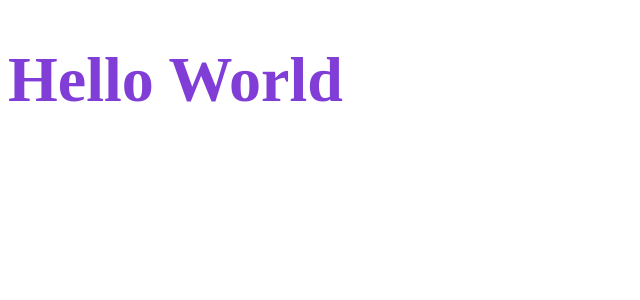
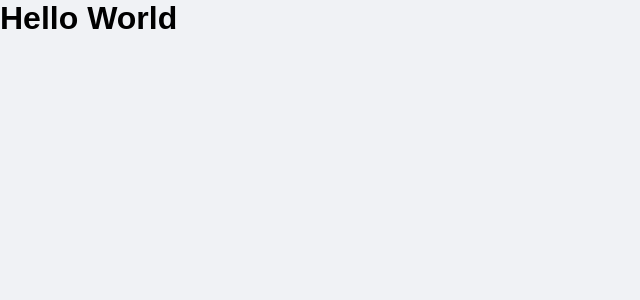
Before and after one commit to Jenifer-c/Ignite_dtMoney, a React (Create React App) app: page / in a window 1280 px wide. Shown: the top 300 px of the page, without its empty margins (0-640 px from the left). Built offline with nearby package versions, Linux system fonts and the light colour scheme.

Commit message:
Criado Estilos Globais

```diff
--- a/src/App.tsx
+++ b/src/App.tsx
@@ -1,14 +1,10 @@
-import styled from 'styled-components';
-
-const Title = styled.h1`
-  font-size: 64px;
-  color: #803ed6;
-`
+import { GlobalStyle } from './styles/global';
 
 function App() {
   return (
-    <div className="App">
-      <Title>Hello World</Title>
+    <div>
+      <h1>Hello World</h1>
+      <GlobalStyle />
     </div>
   );
 }
--- /dev/null
+++ b/src/styles/global.ts
@@ -0,0 +1,55 @@
+import {createGlobalStyle} from 'styled-components';
+
+export const GlobalStyle = createGlobalStyle`
+
+    :root {
+        --background: #f0f2f5;
+        --red: #E52E4D;
+        --blue: #5429CC;
+        --blue-light: #6933FF;
+        --text-title: #363F5F;
+        --text-body: #969CB3;
+        --shape: #FFFFFF;
+    }
+
+    * {
+        margin: 0;
+        padding: 0;
+        box-sizing: border-box;
+    }
+
+    html {
+        @media (max-width: 1080px) {
+            font-size: 93.75%; // 15px
+        }
+
+        @media (max-width: 720px) {
+            font-size: 87.5%; // 14px
+        }
+    }
+    // 1rem = font-size
+
+    body {
+        background: var(--background);
+        -webkit-font-smoothing: antialised;
+    }
+
+    body, input, textarea, button {
+        font-family: 'Poppins', sans-serif;
+        font-weight: 400;
+    }
+
+    h1, h2, h3, h4, h5, h6, strong {
+        font-weight: 600;
+    }
+
+    button {
+        cursor: pointer;
+    }
+
+    [disabled] {
+        opacity: 0.6;
+        cursor: not-allowed;
+    }
+
+`;
```
